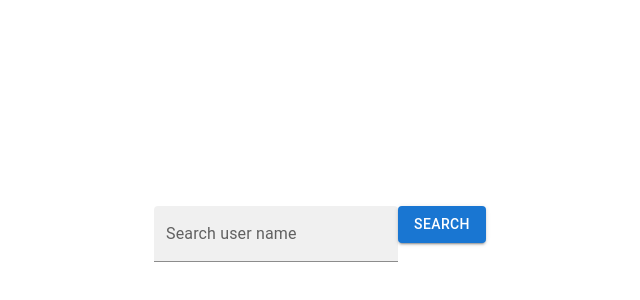
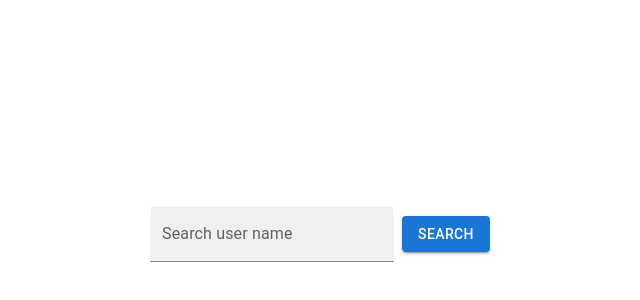
Before and after one commit to lucas-mds/github-explorer, a Next.js app: page / in a window 1280 px wide. Shown: the part 166-466 px from the top of the page, without its empty margins (320-960 px from the left). Built offline with nearby package versions, Linux system fonts and the light colour scheme.

Commit message:
Adding tailwind dependencies and configuration

```diff
--- a/package.json
+++ b/package.json
@@ -14,14 +14,18 @@
     "@mui/material": "^6.1.5",
     "next": "15.0.0",
     "react": "19.0.0-rc-65a56d0e-20241020",
-    "react-dom": "19.0.0-rc-65a56d0e-20241020"
+    "react-dom": "19.0.0-rc-65a56d0e-20241020",
+    "tailwindcss-animate": "^1.0.7"
   },
   "devDependencies": {
     "@types/node": "^20",
     "@types/react": "^18",
     "@types/react-dom": "^18",
+    "autoprefixer": "^10.4.20",
     "eslint": "^8",
     "eslint-config-next": "15.0.0",
+    "postcss": "^8.4.47",
+    "tailwindcss": "^3.4.14",
     "typescript": "^5"
   }
 }
--- /dev/null
+++ b/postcss.config.js
@@ -0,0 +1,6 @@
+module.exports = {
+  plugins: {
+    tailwindcss: {},
+    autoprefixer: {},
+  },
+}
--- a/src/app/globals.css
+++ b/src/app/globals.css
@@ -1,3 +1,7 @@
+@tailwind base;
+@tailwind components;
+@tailwind utilities;
+
 :root {
   --background: #ffffff;
   --foreground: #171717;
--- a/src/app/layout.tsx
+++ b/src/app/layout.tsx
@@ -25,7 +25,10 @@ export default function RootLayout({
 }>) {
   return (
     <html lang="en">
-      <body className={`${geistSans.variable} ${geistMono.variable}`}>
+      <body
+        id="__tailwind_important"
+        className={`${geistSans.variable} ${geistMono.variable}`}
+      >
         {children}
       </body>
     </html>
--- a/src/components/search-bar/search-bar.tsx
+++ b/src/components/search-bar/search-bar.tsx
@@ -4,9 +4,13 @@ import React from "react";
 
 const SearchBar = () => {
   return (
-    <div>
+    <div className="flex items-center">
       <TextField id="filled-basic" label="Search user name" variant="filled" />
-      <Button variant="contained" onClick={() => alert("search")}>
+      <Button
+        className="ml-2"
+        variant="contained"
+        onClick={() => alert("search")}
+      >
         Search
       </Button>
     </div>
--- /dev/null
+++ b/tailwind.config.ts
@@ -0,0 +1,65 @@
+import type { Config } from "tailwindcss";
+
+const config: Config = {
+  darkMode: ["class"],
+  content: [
+    "./src/pages/**/*.{js,ts,jsx,tsx,mdx}",
+    "./src/components/**/*.{js,ts,jsx,tsx,mdx}",
+    "./src/app/**/*.{js,ts,jsx,tsx,mdx}",
+  ],
+  important: "#__tailwind_important",
+  theme: {
+    extend: {
+      colors: {
+        background: "hsl(var(--background))",
+        foreground: "hsl(var(--foreground))",
+        card: {
+          DEFAULT: "hsl(var(--card))",
+          foreground: "hsl(var(--card-foreground))",
+        },
+        popover: {
+          DEFAULT: "hsl(var(--popover))",
+          foreground: "hsl(var(--popover-foreground))",
+        },
+        primary: {
+          DEFAULT: "hsl(var(--primary))",
+          foreground: "hsl(var(--primary-foreground))",
+        },
+        secondary: {
+          DEFAULT: "hsl(var(--secondary))",
+          foreground: "hsl(var(--secondary-foreground))",
+        },
+        muted: {
+          DEFAULT: "hsl(var(--muted))",
+          foreground: "hsl(var(--muted-foreground))",
+        },
+        accent: {
+          DEFAULT: "hsl(var(--accent))",
+          foreground: "hsl(var(--accent-foreground))",
+        },
+        destructive: {
+          DEFAULT: "hsl(var(--destructive))",
+          foreground: "hsl(var(--destructive-foreground))",
+        },
+        border: "hsl(var(--border))",
+        input: "hsl(var(--input))",
+        ring: "hsl(var(--ring))",
+        chart: {
+          "1": "hsl(var(--chart-1))",
+          "2": "hsl(var(--chart-2))",
+          "3": "hsl(var(--chart-3))",
+          "4": "hsl(var(--chart-4))",
+          "5": "hsl(var(--chart-5))",
+        },
+      },
+      borderRadius: {
+        lg: "var(--radius)",
+        md: "calc(var(--radius) - 2px)",
+        sm: "calc(var(--radius) - 4px)",
+      },
+    },
+  },
+  // eslint-disable-next-line @typescript-eslint/no-require-imports
+  plugins: [require("tailwindcss-animate")],
+};
+export default config;
```
Also changed, not shown: 1 other file (tests, documents, lock files or other folders).
